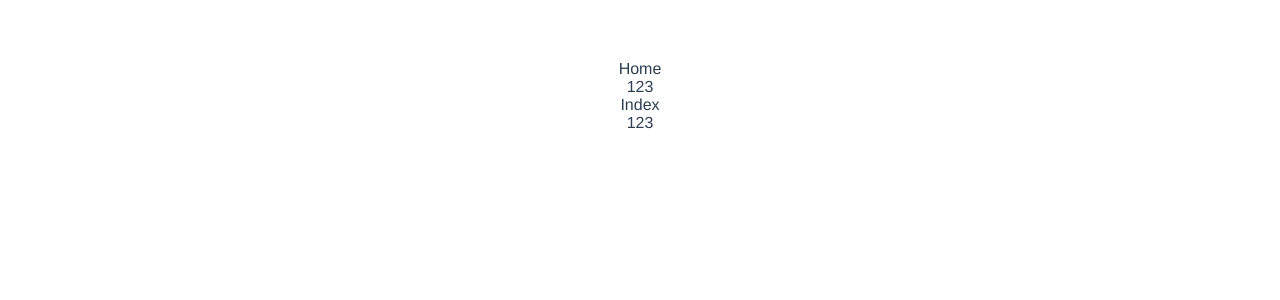
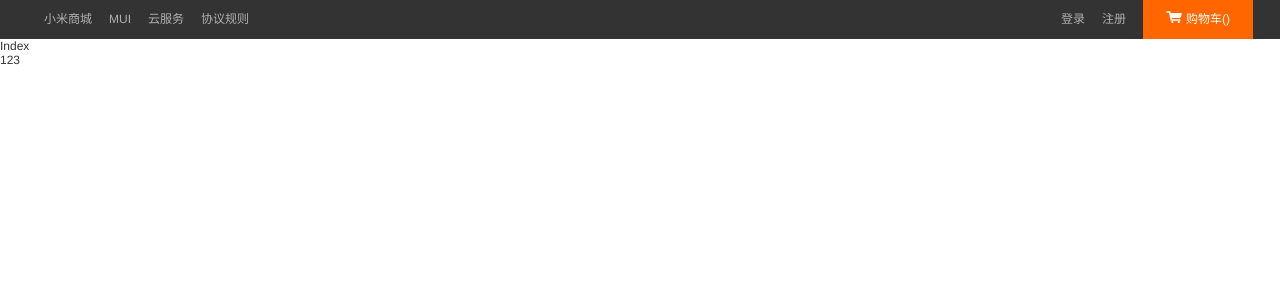
Before and after one commit to Justdo1tv1/mall, a Vue app: page /#/index in a window 1280 px wide. Shown: the top 300 px of the page. Built offline with nearby package versions, Linux system fonts and the light colour scheme.

Commit message:
header-1

```diff
--- a/src/App.vue
+++ b/src/App.vue
@@ -11,13 +11,6 @@ export default {
 }
 </script>
 
-<style>
-#app {
-  font-family: Avenir, Helvetica, Arial, sans-serif;
-  -webkit-font-smoothing: antialiased;
-  -moz-osx-font-smoothing: grayscale;
-  text-align: center;
-  color: #2c3e50;
-  margin-top: 60px;
-}
+<style lang="scss">
+@import './assets/scss/reset.scss'
 </style>
--- a/src/components/NavHeader.vue
+++ b/src/components/NavHeader.vue
@@ -1,6 +1,21 @@
 <template>
-  <div>
-    123
+  <div class="header">
+    <div class="nav-topbar">
+      <div class="container">
+        <div class="topbar-menu">
+          <a href="javascript:;">小米商城</a>
+          <a href="javascript:;">MUI</a>
+          <a href="javascript:;">云服务</a>
+          <a href="javascript:;">协议规则</a>
+        </div>
+        <div class="topbar-user">
+          <a href="javascript:;" @click="login">登录</a>
+          <a href="javascript:;" @click="login">注册</a>
+          <a href="/#/order/list" v-if="username">我的订单</a>
+          <a href="javascript:;" class="my-cart" @click="goToCart"><span class="icon-cart"></span>购物车({{cartCount}})</a>
+        </div>
+      </div>
+    </div>
   </div>
 </template>
 
@@ -10,5 +25,40 @@ export default {
 }
 </script>
 
-<style>
+<style lang="scss">
+  .header{
+    .nav-topbar{
+      height: 39px;
+      line-height: 39px;
+      background-color: #333333;
+      color: #b0b0b0;
+    }
+    .container{
+      width: 1226px;
+      margin-right: auto;
+      margin-left: auto;
+      display: flex;
+      justify-content: space-between;
+      align-items: center;
+      a{
+        display: inline-block;
+        color: #b0b0b0;
+        margin-left: 17px;
+      }
+      .my-cart{
+        width: 110px;
+        background-color: #FF6600;
+        text-align: center;
+        color: #ffffff;
+      }
+      .icon-cart{
+        display: inline-block;
+        width: 16px;
+        height: 12px;
+        background: url('/imgs/icon-cart-checked.png') no-repeat center;
+        background-size: contain;
+        margin-right: 4px;
+      }
+    }
+  }
 </style>
--- a/src/main.js
+++ b/src/main.js
@@ -1,7 +1,31 @@
 import Vue from 'vue'
 import App from './App.vue'
 import router from './router'
+import axios from 'axios'
+import VueAxios from 'vue-axios'
+const mock = false;
+if (mock) {
+    require('./mock/api');
+}
+// 根据前端的跨域方式做调整 /a/b : /api/a/b => /a/b
+// axios.defaults.baseURL = 'https://www.easy-mock.com/mock/5dc7afee2b69d9223b633cbb/mimall';
+axios.defaults.baseURL = '/api';
+axios.defaults.timeout = 8000;
+// 根据环境变量获取不同的请求地址
+// axios.defaults.baseURL = env.baseURL;
+// 接口错误拦截
+axios.interceptors.response.use(function(response) {
+    let res = response.data;
+    if (res.status == 0) {
+        return res.data;
+    } else if (res.status == 10) {
+        window.location.href = '/#/login';
+    } else {
+        alert(res.msg)
+    }
+})
 
+Vue.use(VueAxios, axios)
 Vue.config.productionTip = false
 
 new Vue({
--- a/src/pages/home.vue
+++ b/src/pages/home.vue
@@ -1,6 +1,5 @@
 <template>
   <div>
-    Home
    <nav-header></nav-header>
    <router-view></router-view>
    <nav-footer></nav-footer>
```
Also changed, not shown: package.json (+5 -2 lines).
